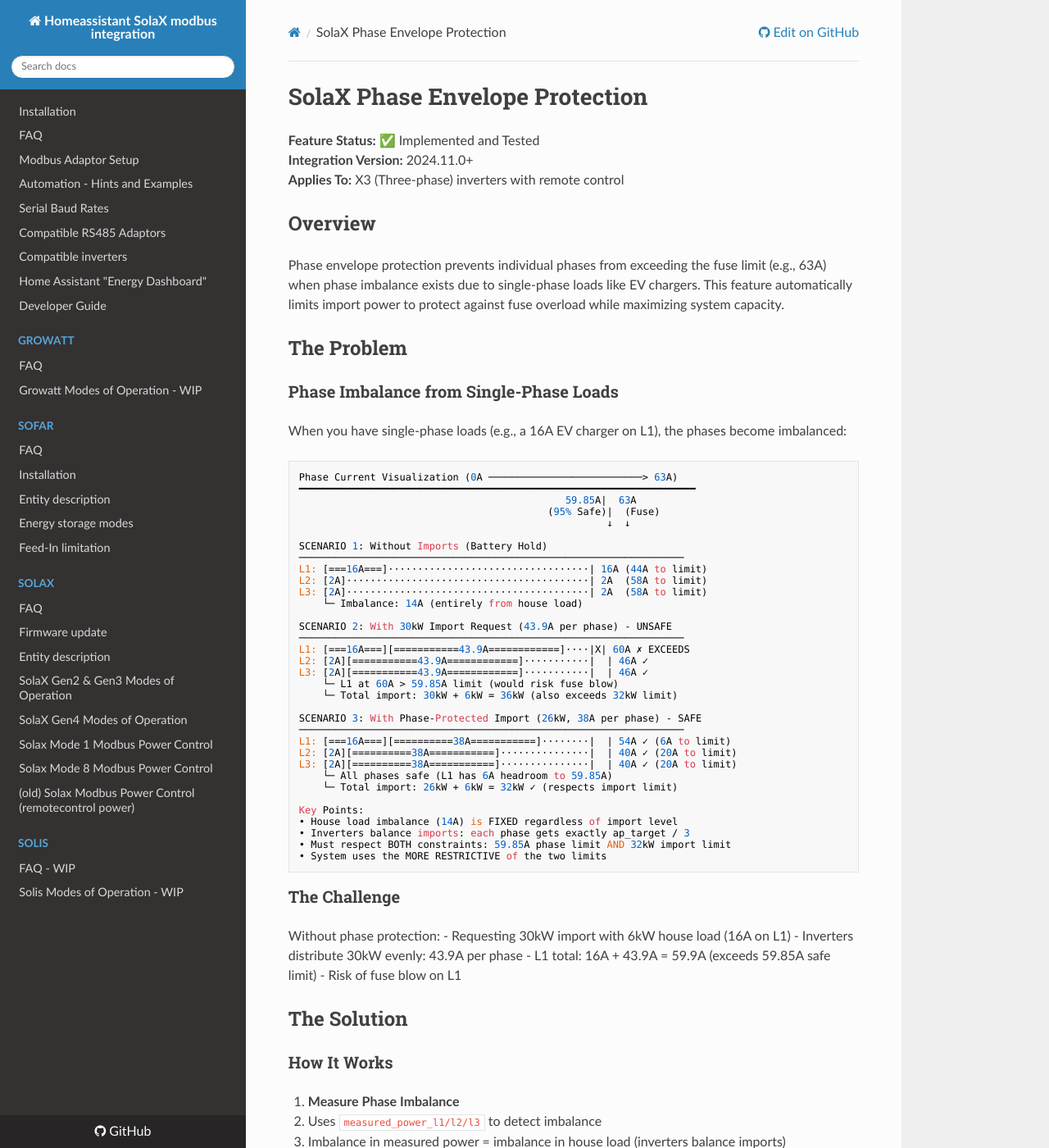
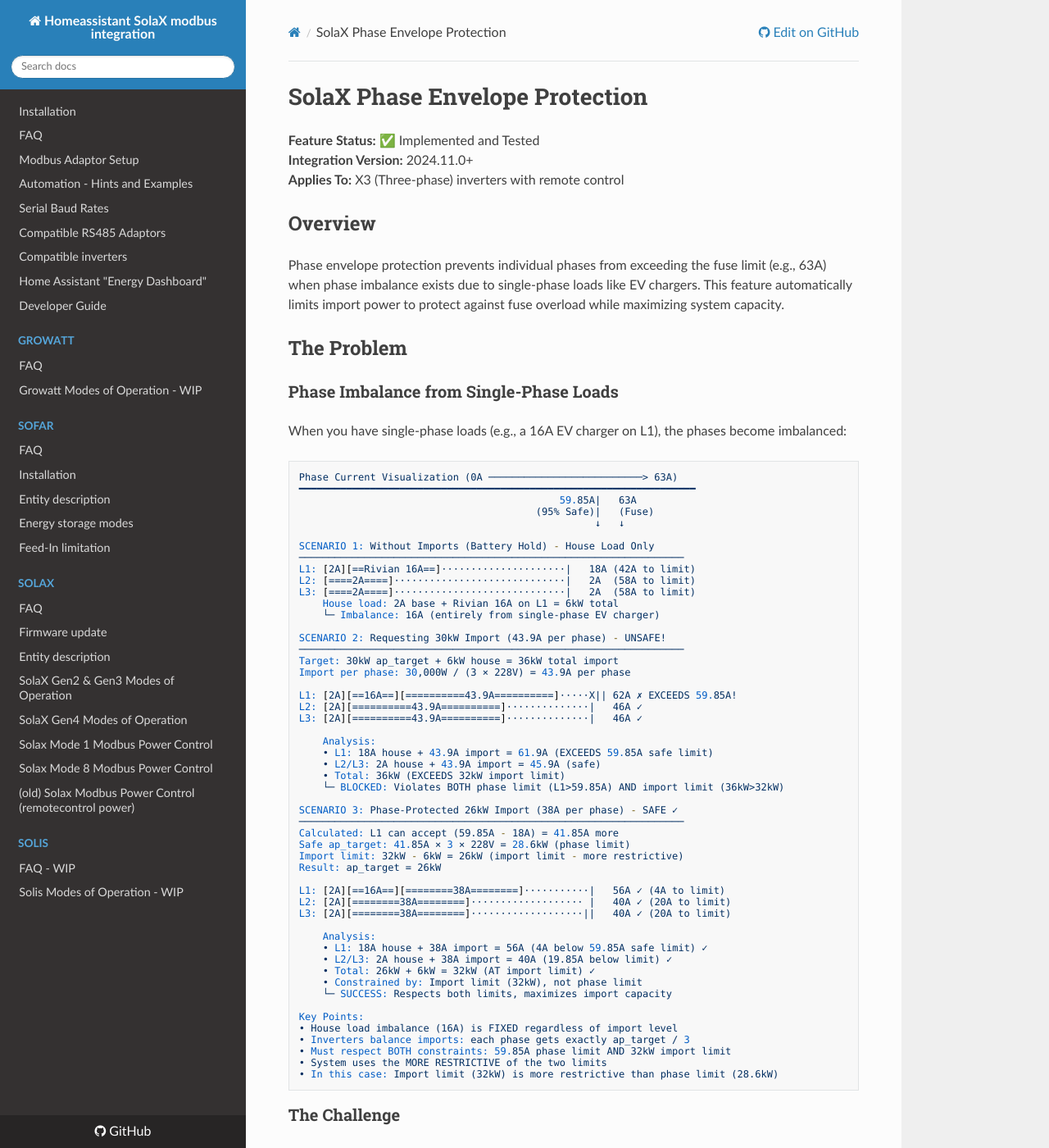
Before and after one commit to wills106/homeassistant-solax-modbus, an MkDocs documentation site: the page built from docs/solax-phase-protection.md, in a window 1280 px wide and 1400 px high. Shown: the whole window at 82% size. Built offline with MkDocs 1.6.1, drawn with Linux system fonts in a browser that asks for light colours; nearby versions of some CDN libraries.

Commit message:
docs: Enhance phase protection scenarios with detailed analysis
- Added 2A base load to L1 (total 18A: 2A base + 16A Rivian)
- Enhanced scenario 2 with detailed analysis showing both violations
- Enhanced scenario 3 with calculation walkthrough and constraint analysis
- Added step-by-step breakdown showing which limit is more restrictive
- Fixed amperage calculations to match actual behavior
- Improved clarity with detailed annotations

````diff
--- a/docs/solax-phase-protection.md
+++ b/docs/solax-phase-protection.md
@@ -17,38 +17,57 @@
 ```
 Phase Current Visualization (0A ──────────────────────────> 63A)
 ━━━━━━━━━━━━━━━━━━━━━━━━━━━━━━━━━━━━━━━━━━━━━━━━━━━━━━━━━━━━━━━━━━━
-                                             59.85A|  63A
-                                          (95% Safe)|  (Fuse)
-                                                    ↓  ↓
+                                            59.85A|   63A
+                                        (95% Safe)|   (Fuse)
+                                                  ↓   ↓
 
-SCENARIO 1: Without Imports (Battery Hold)
+SCENARIO 1: Without Imports (Battery Hold) - House Load Only
 ─────────────────────────────────────────────────────────────────
-L1: [===16A===]··································| 16A (44A to limit)
-L2: [2A]·········································| 2A  (58A to limit)
-L3: [2A]·········································| 2A  (58A to limit)
-    └─ Imbalance: 14A (entirely from house load)
+L1: [2A][==Rivian 16A==]·····················|   18A (42A to limit)
+L2: [====2A====]·····························|   2A  (58A to limit)
+L3: [====2A====]·····························|   2A  (58A to limit)
+    House load: 2A base + Rivian 16A on L1 = 6kW total
+    └─ Imbalance: 16A (entirely from single-phase EV charger)
 
-SCENARIO 2: With 30kW Import Request (43.9A per phase) - UNSAFE
+SCENARIO 2: Requesting 30kW Import (43.9A per phase) - UNSAFE!
 ─────────────────────────────────────────────────────────────────
-L1: [===16A===][===========43.9A============]····|X| 60A ✗ EXCEEDS
-L2: [2A][===========43.9A============]···········|  | 46A ✓
-L3: [2A][===========43.9A============]···········|  | 46A ✓
-    └─ L1 at 60A > 59.85A limit (would risk fuse blow)
-    └─ Total import: 30kW + 6kW = 36kW (also exceeds 32kW limit)
+Target: 30kW ap_target + 6kW house = 36kW total import
+Import per phase: 30,000W / (3 × 228V) = 43.9A per phase
 
-SCENARIO 3: With Phase-Protected Import (26kW, 38A per phase) - SAFE
+L1: [2A][==16A==][==========43.9A==========]·····X|| 62A ✗ EXCEEDS 59.85A!
+L2: [2A][==========43.9A==========]··············|   46A ✓
+L3: [2A][==========43.9A==========]··············|   46A ✓
+
+    Analysis:
+    • L1: 18A house + 43.9A import = 61.9A (EXCEEDS 59.85A safe limit)
+    • L2/L3: 2A house + 43.9A import = 45.9A (safe)
+    • Total: 36kW (EXCEEDS 32kW import limit)
+    └─ BLOCKED: Violates BOTH phase limit (L1>59.85A) AND import limit (36kW>32kW)
+
+SCENARIO 3: Phase-Protected 26kW Import (38A per phase) - SAFE ✓
 ─────────────────────────────────────────────────────────────────
-L1: [===16A===][==========38A===========]········|  | 54A ✓ (6A to limit)
-L2: [2A][==========38A===========]···············|  | 40A ✓ (20A to limit)
-L3: [2A][==========38A===========]···············|  | 40A ✓ (20A to limit)
-    └─ All phases safe (L1 has 6A headroom to 59.85A)
-    └─ Total import: 26kW + 6kW = 32kW ✓ (respects import limit)
+Calculated: L1 can accept (59.85A - 18A) = 41.85A more
+Safe ap_target: 41.85A × 3 × 228V = 28.6kW (phase limit)
+Import limit: 32kW - 6kW = 26kW (import limit - more restrictive)
+Result: ap_target = 26kW
+
+L1: [2A][==16A==][========38A========]···········|   56A ✓ (4A to limit)
+L2: [2A][========38A========]··················· |   40A ✓ (20A to limit)
+L3: [2A][========38A========]···················||   40A ✓ (20A to limit)
+
+    Analysis:
+    • L1: 18A house + 38A import = 56A (4A below 59.85A safe limit) ✓
+    • L2/L3: 2A house + 38A import = 40A (19.85A below limit) ✓
+    • Total: 26kW + 6kW = 32kW (AT import limit) ✓
+    • Constrained by: Import limit (32kW), not phase limit
+    └─ SUCCESS: Respects both limits, maximizes import capacity
 
 Key Points:
-• House load imbalance (14A) is FIXED regardless of import level
+• House load imbalance (16A) is FIXED regardless of import level
 • Inverters balance imports: each phase gets exactly ap_target / 3
 • Must respect BOTH constraints: 59.85A phase limit AND 32kW import limit
 • System uses the MORE RESTRICTIVE of the two limits
+• In this case: Import limit (32kW) is more restrictive than phase limit (28.6kW)
 ```
 
 ### The Challenge
````
